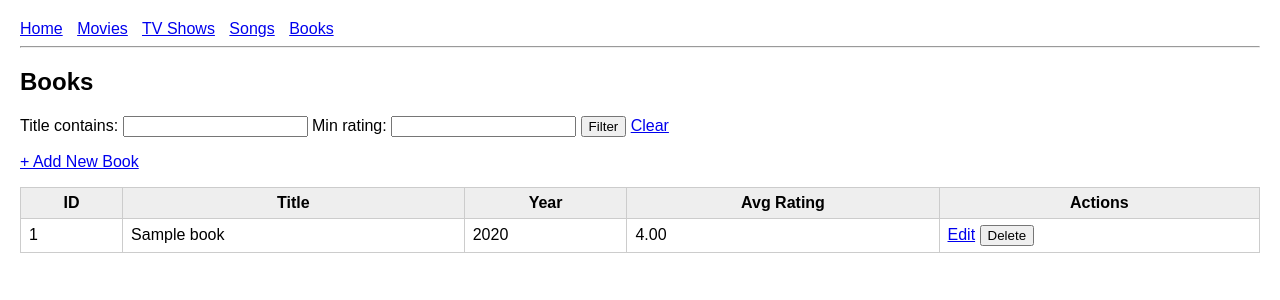
After one commit to a9xu/media_explorer, a Flask app: page /books in a window 1280 px wide. The commit adds this page. Shown: the top 300 px of the page. Run offline with Flask 3, Linux system fonts and the light colour scheme; tables that the repository leaves empty hold one stand-in row (values such as "Sample post").

Commit message:
gui updates

```diff
--- a/app.py
+++ b/app.py
@@ -131,5 +131,352 @@ def delete_movie(movie_id):
     return redirect(url_for("list_movies"))
 
 
+# ============================================
+# TV SHOWS CRUD
+# ============================================
+
+
+@app.route("/tv-shows")
+def list_tv_shows():
+    """
+    READ + FILTER
+    - Shows first N TV shows
+    - Optional ?title= filter (LIKE search)
+    - Optional ?min_rating=
+    """
+    title_filter = request.args.get("title", default="", type=str)
+    min_rating = request.args.get("min_rating", default=None, type=float)
+
+    conn = get_connection()
+    cur = conn.cursor(dictionary=True)
+
+    query = "SELECT id, title, start_year, avg_rating FROM tv_shows WHERE 1=1"
+    params = []
+
+    if title_filter:
+        query += " AND title LIKE %s"
+        params.append(f"%{title_filter}%")
+
+    if min_rating is not None:
+        query += " AND avg_rating >= %s"
+        params.append(min_rating)
+
+    query += " ORDER BY start_year DESC LIMIT 50"
+
+    cur.execute(query, params)
+    rows = cur.fetchall()
+
+    cur.close()
+    conn.close()
+
+    return render_template(
+        "tv_shows_list.html",
+        tv_shows=rows,
+        title_filter=title_filter,
+        min_rating=min_rating if min_rating is not None else "",
+    )
+
+
+@app.route("/tv-shows/new", methods=["GET", "POST"])
+def create_tv_show():
+    if request.method == "POST":
+        title = request.form.get("title")
+        start_year = request.form.get("start_year") or None
+        avg_rating = request.form.get("avg_rating") or None
+
+        conn = get_connection()
+        cur = conn.cursor()
+
+        cur.execute(
+            "INSERT INTO tv_shows (title, start_year, avg_rating, creator_id) VALUES (%s, %s, %s, %s)",
+            (title, start_year, avg_rating, None),  # no creator yet
+        )
+
+        conn.commit()
+        cur.close()
+        conn.close()
+
+        return redirect(url_for("list_tv_shows"))
+
+    return render_template("tv_show_form.html", tv_show=None)
+
+
+@app.route("/tv-shows/<int:tv_show_id>/edit", methods=["GET", "POST"])
+def edit_tv_show(tv_show_id):
+    conn = get_connection()
+    cur = conn.cursor(dictionary=True)
+
+    if request.method == "POST":
+        title = request.form.get("title")
+        start_year = request.form.get("start_year") or None
+        avg_rating = request.form.get("avg_rating") or None
+
+        cur.execute(
+            "UPDATE tv_shows SET title = %s, start_year = %s, avg_rating = %s WHERE id = %s",
+            (title, start_year, avg_rating, tv_show_id),
+        )
+        conn.commit()
+        cur.close()
+        conn.close()
+        return redirect(url_for("list_tv_shows"))
+
+    cur.execute(
+        "SELECT id, title, start_year, avg_rating FROM tv_shows WHERE id = %s",
+        (tv_show_id,),
+    )
+    tv_show = cur.fetchone()
+    cur.close()
+    conn.close()
+
+    if not tv_show:
+        return "TV Show not found", 404
+
+    return render_template("tv_show_form.html", tv_show=tv_show)
+
+
+@app.route("/tv-shows/<int:tv_show_id>/delete", methods=["POST"])
+def delete_tv_show(tv_show_id):
+    conn = get_connection()
+    cur = conn.cursor()
+
+    cur.execute("DELETE FROM tv_shows WHERE id = %s", (tv_show_id,))
+    conn.commit()
+    cur.close()
+    conn.close()
+
+    return redirect(url_for("list_tv_shows"))
+
+
+# ============================================
+# SONGS CRUD
+# ============================================
+
+
+@app.route("/songs")
+def list_songs():
+    """
+    READ + FILTER
+    - Shows first N songs
+    - Optional ?title= filter (LIKE search)
+    - Optional ?min_popularity=
+    """
+    title_filter = request.args.get("title", default="", type=str)
+    min_popularity = request.args.get("min_popularity", default=None, type=int)
+
+    conn = get_connection()
+    cur = conn.cursor(dictionary=True)
+
+    query = "SELECT id, title, year, spotify_popularity FROM songs WHERE 1=1"
+    params = []
+
+    if title_filter:
+        query += " AND title LIKE %s"
+        params.append(f"%{title_filter}%")
+
+    if min_popularity is not None:
+        query += " AND spotify_popularity >= %s"
+        params.append(min_popularity)
+
+    query += " ORDER BY year DESC LIMIT 50"
+
+    cur.execute(query, params)
+    rows = cur.fetchall()
+
+    cur.close()
+    conn.close()
+
+    return render_template(
+        "songs_list.html",
+        songs=rows,
+        title_filter=title_filter,
+        min_popularity=min_popularity if min_popularity is not None else "",
+    )
+
+
+@app.route("/songs/new", methods=["GET", "POST"])
+def create_song():
+    if request.method == "POST":
+        title = request.form.get("title")
+        year = request.form.get("year") or None
+        spotify_popularity = request.form.get("spotify_popularity") or None
+
+        conn = get_connection()
+        cur = conn.cursor()
+
+        cur.execute(
+            "INSERT INTO songs (title, artist_id, album_id, spotify_popularity, year) VALUES (%s, %s, %s, %s, %s)",
+            (title, None, None, spotify_popularity, year),  # no artist/album yet
+        )
+
+        conn.commit()
+        cur.close()
+        conn.close()
+
+        return redirect(url_for("list_songs"))
+
+    return render_template("song_form.html", song=None)
+
+
+@app.route("/songs/<int:song_id>/edit", methods=["GET", "POST"])
+def edit_song(song_id):
+    conn = get_connection()
+    cur = conn.cursor(dictionary=True)
+
+    if request.method == "POST":
+        title = request.form.get("title")
+        year = request.form.get("year") or None
+        spotify_popularity = request.form.get("spotify_popularity") or None
+
+        cur.execute(
+            "UPDATE songs SET title = %s, year = %s, spotify_popularity = %s WHERE id = %s",
+            (title, year, spotify_popularity, song_id),
+        )
+        conn.commit()
+        cur.close()
+        conn.close()
+        return redirect(url_for("list_songs"))
+
+    cur.execute(
+        "SELECT id, title, year, spotify_popularity FROM songs WHERE id = %s",
+        (song_id,),
+    )
+    song = cur.fetchone()
+    cur.close()
+    conn.close()
+
+    if not song:
+        return "Song not found", 404
+
+    return render_template("song_form.html", song=song)
+
+
+@app.route("/songs/<int:song_id>/delete", methods=["POST"])
+def delete_song(song_id):
+    conn = get_connection()
+    cur = conn.cursor()
+
+    cur.execute("DELETE FROM songs WHERE id = %s", (song_id,))
+    conn.commit()
+    cur.close()
+    conn.close()
+
+    return redirect(url_for("list_songs"))
+
+
+# ============================================
+# BOOKS CRUD
+# ============================================
+
+
+@app.route("/books")
+def list_books():
+    """
+    READ + FILTER
+    - Shows first N books
+    - Optional ?title= filter (LIKE search)
+    - Optional ?min_rating=
+    """
+    title_filter = request.args.get("title", default="", type=str)
+    min_rating = request.args.get("min_rating", default=None, type=float)
+
+    conn = get_connection()
+    cur = conn.cursor(dictionary=True)
+
+    query = "SELECT id, title, year, avg_rating FROM books WHERE 1=1"
+    params = []
+
+    if title_filter:
+        query += " AND title LIKE %s"
+        params.append(f"%{title_filter}%")
+
+    if min_rating is not None:
+        query += " AND avg_rating >= %s"
+        params.append(min_rating)
+
+    query += " ORDER BY year DESC LIMIT 50"
+
+    cur.execute(query, params)
+    rows = cur.fetchall()
+
+    cur.close()
+    conn.close()
+
+    return render_template(
+        "books_list.html",
+        books=rows,
+        title_filter=title_filter,
+        min_rating=min_rating if min_rating is not None else "",
+    )
+
+
+@app.route("/books/new", methods=["GET", "POST"])
+def create_book():
+    if request.method == "POST":
+        title = request.form.get("title")
+        year = request.form.get("year") or None
+        avg_rating = request.form.get("avg_rating") or None
+
+        conn = get_connection()
+        cur = conn.cursor()
+
+        cur.execute(
+            "INSERT INTO books (title, author_id, year, avg_rating) VALUES (%s, %s, %s, %s)",
+            (title, None, year, avg_rating),  # no author yet
+        )
+
+        conn.commit()
+        cur.close()
+        conn.close()
+
+        return redirect(url_for("list_books"))
+
+    return render_template("book_form.html", book=None)
+
+
+@app.route("/books/<int:book_id>/edit", methods=["GET", "POST"])
+def edit_book(book_id):
+    conn = get_connection()
+    cur = conn.cursor(dictionary=True)
+
+    if request.method == "POST":
+        title = request.form.get("title")
+        year = request.form.get("year") or None
+        avg_rating = request.form.get("avg_rating") or None
+
+        cur.execute(
+            "UPDATE books SET title = %s, year = %s, avg_rating = %s WHERE id = %s",
+            (title, year, avg_rating, book_id),
+        )
+        conn.commit()
+        cur.close()
+        conn.close()
+        return redirect(url_for("list_books"))
+
+    cur.execute(
+        "SELECT id, title, year, avg_rating FROM books WHERE id = %s", (book_id,)
+    )
+    book = cur.fetchone()
+    cur.close()
+    conn.close()
+
+    if not book:
+        return "Book not found", 404
+
+    return render_template("book_form.html", book=book)
+
+
+@app.route("/books/<int:book_id>/delete", methods=["POST"])
+def delete_book(book_id):
+    conn = get_connection()
+    cur = conn.cursor()
+
+    cur.execute("DELETE FROM books WHERE id = %s", (book_id,))
+    conn.commit()
+    cur.close()
+    conn.close()
+
+    return redirect(url_for("list_books"))
+
+
 if __name__ == "__main__":
     app.run(debug=True)
--- a/templates/base.html
+++ b/templates/base.html
@@ -1,23 +1,42 @@
-<!doctype html>
+<!DOCTYPE html>
 <html>
   <head>
     <title>Ultimate Media Explorer</title>
     <style>
-        body { font-family: Arial, sans-serif; margin: 20px; }
-        nav a { margin-right: 10px; }
-        table { border-collapse: collapse; width: 100%; margin-top: 15px; }
-        th, td { border: 1px solid #ccc; padding: 6px 8px; }
-        th { background: #eee; }
-        form.inline { display: inline; }
+      body {
+        font-family: Arial, sans-serif;
+        margin: 20px;
+      }
+      nav a {
+        margin-right: 10px;
+      }
+      table {
+        border-collapse: collapse;
+        width: 100%;
+        margin-top: 15px;
+      }
+      th,
+      td {
+        border: 1px solid #ccc;
+        padding: 6px 8px;
+      }
+      th {
+        background: #eee;
+      }
+      form.inline {
+        display: inline;
+      }
     </style>
   </head>
   <body>
     <nav>
       <a href="{{ url_for('index') }}">Home</a>
       <a href="{{ url_for('list_movies') }}">Movies</a>
-        <!-- later: add links for books, songs, etc. -->
+      <a href="{{ url_for('list_tv_shows') }}">TV Shows</a>
+      <a href="{{ url_for('list_songs') }}">Songs</a>
+      <a href="{{ url_for('list_books') }}">Books</a>
     </nav>
-    <hr>
+    <hr />
     {% block content %}{% endblock %}
   </body>
 </html>
--- /dev/null
+++ b/templates/books_list.html
@@ -0,0 +1,61 @@
+{% extends "base.html" %} {% block content %}
+<h2>Books</h2>
+
+<form method="get">
+  <label>
+    Title contains:
+    <input type="text" name="title" value="{{ title_filter }}" />
+  </label>
+  <label>
+    Min rating:
+    <input
+      type="number"
+      step="0.01"
+      name="min_rating"
+      value="{{ min_rating }}"
+    />
+  </label>
+  <button type="submit">Filter</button>
+  <a href="{{ url_for('list_books') }}">Clear</a>
+</form>
+
+<p><a href="{{ url_for('create_book') }}">+ Add New Book</a></p>
+
+<table>
+  <thead>
+    <tr>
+      <th>ID</th>
+      <th>Title</th>
+      <th>Year</th>
+      <th>Avg Rating</th>
+      <th>Actions</th>
+    </tr>
+  </thead>
+  <tbody>
+    {% if books %} {% for b in books %}
+    <tr>
+      <td>{{ b.id }}</td>
+      <td>{{ b.title }}</td>
+      <td>{{ b.year }}</td>
+      <td>{{ b.avg_rating }}</td>
+      <td>
+        <a href="{{ url_for('edit_book', book_id=b.id) }}">Edit</a>
+        <form
+          method="post"
+          action="{{ url_for('delete_book', book_id=b.id) }}"
+          class="inline"
+          onsubmit="return confirm('Delete this book?');"
+        >
+          <button type="submit">Delete</button>
+        </form>
+      </td>
+    </tr>
+    {% endfor %} {% else %}
+    <tr>
+      <td colspan="5">(No books found)</td>
+    </tr>
+    {% endif %}
+  </tbody>
+</table>
+
+{% endblock %}
```
Also changed, not shown: templates/book_form.html (added, +42 -0 lines), templates/index.html (+5 -3 lines), templates/song_form.html (added, +41 -0 lines), templates/songs_list.html (added, +56 -0 lines), templates/tv_show_form.html (added, +42 -0 lines), templates/tv_shows_list.html (added, +61 -0 lines). Lines whose indentation alone changed are shown as unchanged.
